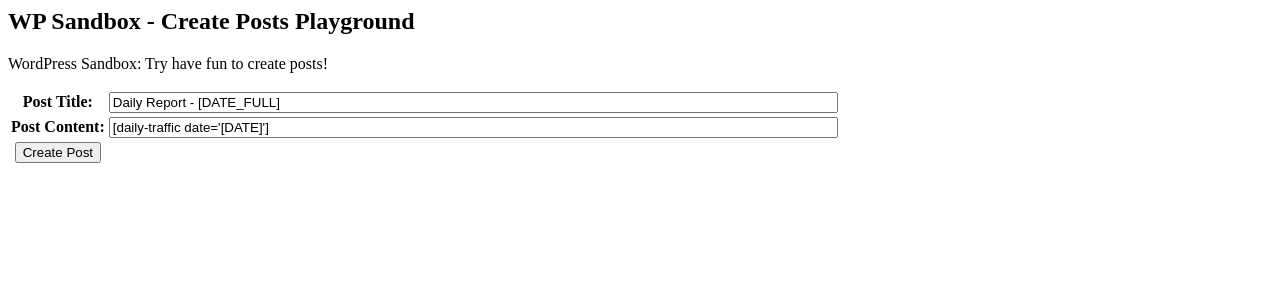
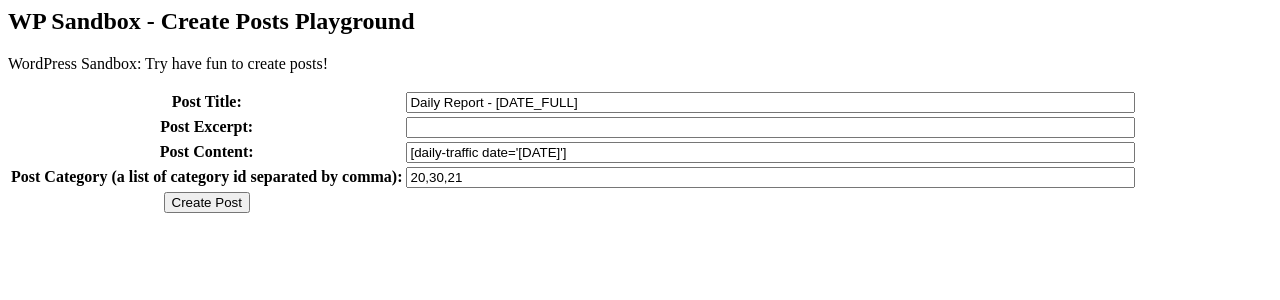
Before and after one commit to leocornus/wp-sandbox, a PHP site: page /create-posts.php in a window 1280 px wide. Shown: the top 300 px of the page. Run offline with PHP 8.4, Linux system fonts and the light colour scheme.

Commit message:
now we could handle categories now.

```diff
--- a/admin/create-posts.php
+++ b/admin/create-posts.php
@@ -10,6 +10,15 @@ if (isset($_POST['wpbox_create_posts_form_submit']) &&
 
     // TODO: process title and content.
 
+    $excerpt = $_POST['wpbox_post_excerpt'];
+    // the category should be a array of integer
+    //'post_category' => array(
+    //    159, 15692, 7
+    //),
+    $category = array_map('intval',
+                          // this will only give us an array of strings
+                          explode(",", $_POST['wpbox_post_category']));
+
     // get the the post attributes array
     $my_post = array(
         'post_title' => $title,
@@ -17,13 +26,11 @@ if (isset($_POST['wpbox_create_posts_form_submit']) &&
         'post_date' => '2017-09-10',
         'post_modified' => '2017-09-22',
         // post Excerpt
-        'post_excerpt' => 'post excerpt',
+        'post_excerpt' => $excerpt,
         // post content.
         'post_content' => $content,
         // we have to use the IDs of categories to set the categories.
-        'post_category' => array(
-            159, 15692, 7
-        ),
+        'post_category' => $category,
         // set the post status to publish
         'post_status' => 'publish'
     );
@@ -55,10 +62,24 @@ if (isset($_POST['wpbox_create_posts_form_submit']) &&
         </td>
       </tr>
       <tr>
+        <th>Post Excerpt: </th>
+        <td><input type="text" id="wpbox_post_excerpt"
+                   name="wpbox_post_excerpt"
+                   value="" size="88"/>
+        </td>
+      </tr>
+      <tr>
         <th>Post Content: </th>
         <td><input type="text" id="wpbox_post_content"
                    name="wpbox_post_content"
                    value="[daily-traffic date='[DATE]']" size="88"/>
+        </td>
+      </tr>
+      <tr>
+        <th>Post Category (a list of category id separated by comma):</th>
+        <td><input type="text" id="wpbox_post_category"
+                   name="wpbox_post_category"
+                   value="20,30,21" size="88"/>
         </td>
       </tr>
       <tr>
```
